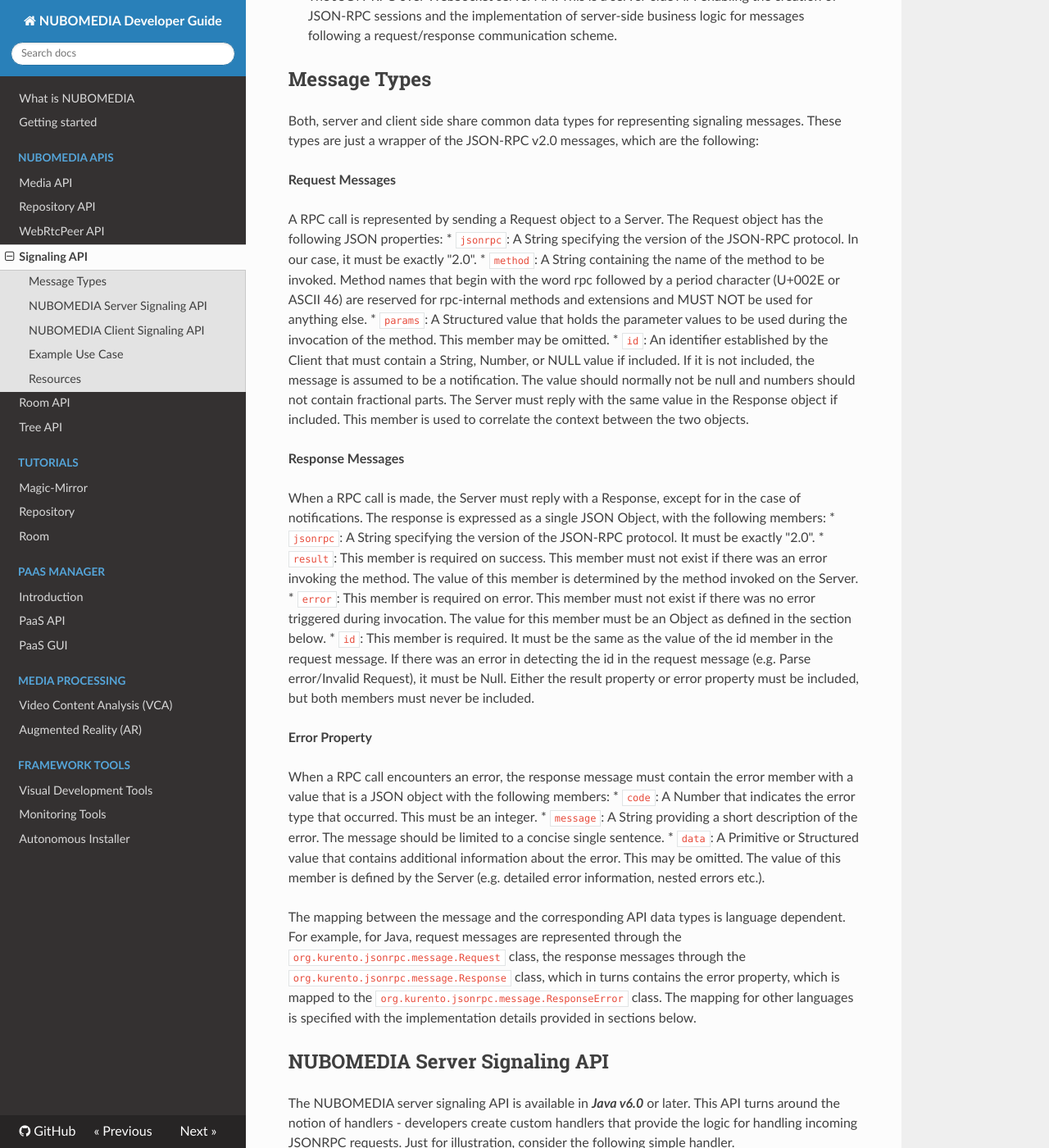
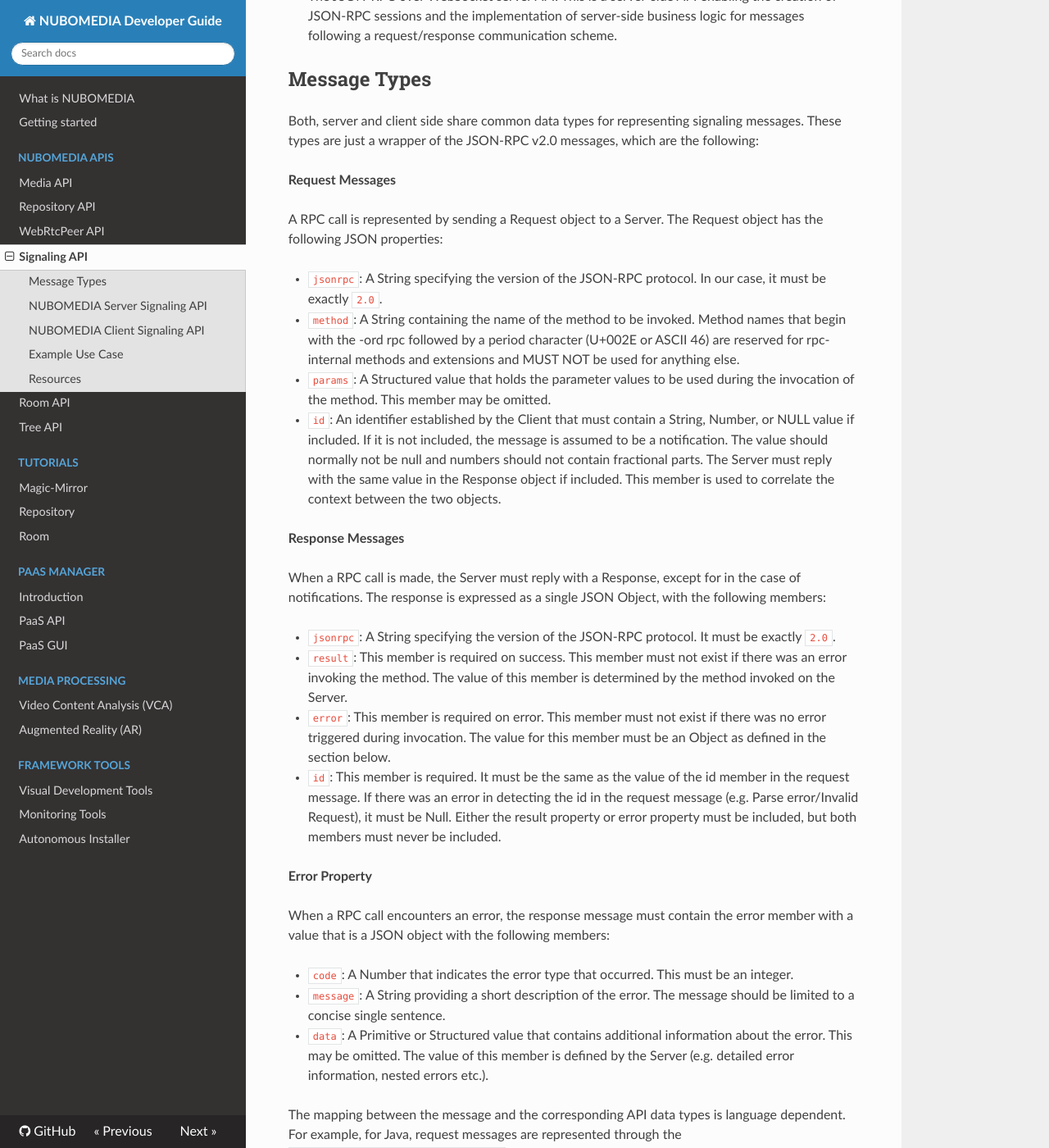
Before and after one commit to nubomedia/developer-guidelines, an MkDocs documentation site: the page built from docs/api/signaling.md, in a window 1280 px wide and 1400 px high, scrolled down 440 px. Shown: the whole window at 82% size. Built offline with MkDocs 1.6.1, drawn with Linux system fonts in a browser that asks for light colours; nearby versions of some CDN libraries; old or Windows-style settings are respelled for this version of MkDocs; some of the changed text lies outside the part shown.

Commit message:
Update Signaling API doc

````diff
--- a/docs/api/signaling.md
+++ b/docs/api/signaling.md
@@ -2,43 +2,57 @@
 
 NUBOMEDIA capabilities can be accessed through any kind of signaling protocol including SIP, XMPP or REST. However, for the sake of simplicity, we have created a very simple signaling protocol based on JSON-RPCs over WebSockets that is suitable for most applications not requiring specific interoperability features. This API has been created with the objective of enabling developers to access the NUBOMEDIA JSON-RPC over WebSocket NUBOMEDIA extensible signaling protocol. This protocol has been wrapped through an abstract API which enables full-duplex signaling exchanges between Application Server and Clients. To this aim, the API is split into two complementary parts:
 
-* The JSON-RPC over WebSocket client API. This is a client-side API enabling the creation of JSON-RPC sessions and the sending and receiving of messages through them.
-* The JSON-RPC over WebSocket server API. This is a server-side API enabling the creation of JSON-RPC sessions and the implementation of server-side business logic for messages following a request/response communication scheme.
+- The JSON-RPC over WebSocket client API. This is a client-side API enabling the creation of JSON-RPC sessions and the sending and receiving of messages through them.
+
+- The JSON-RPC over WebSocket server API. This is a server-side API enabling the creation of JSON-RPC sessions and the implementation of server-side business logic for messages following a request/response communication scheme.
 
 ## Message Types
+
 Both, server and client side share common data types for representing signaling messages. These types are just a wrapper of the JSON-RPC v2.0 messages, which are the following:
 
 **Request Messages**
 
 A RPC call is represented by sending a Request object to a Server. The Request object has the following JSON properties:
-* ```jsonrpc```: A String specifying the version of the JSON-RPC protocol. In our case, it must be exactly "2.0".
-* ```method```: A String containing the name of the method to be invoked. Method names that begin with the word rpc followed by a period character (U+002E or ASCII 46) are reserved for rpc-internal methods and extensions and MUST NOT be used for anything else.
-* ```params```: A Structured value that holds the parameter values to be used during the invocation of the method. This member may be omitted.
-* ```id```: An identifier established by the Client that must contain a String, Number, or NULL value if included. If it is not included, the message is assumed to be a notification. The value should normally not be null and numbers should not contain fractional parts. The Server must reply with the same value in the Response object if included. This member is used to correlate the context between the two objects.
+
+- ```jsonrpc```: A String specifying the version of the JSON-RPC protocol. In our case, it must be exactly ```2.0```.
+
+- ```method```: A String containing the name of the method to be invoked. Method names that begin with the -ord rpc followed by a period character (U+002E or ASCII 46) are reserved for rpc-internal methods and extensions and MUST NOT be used for anything else.
+
+- ```params```: A Structured value that holds the parameter values to be used during the invocation of the method. This member may be omitted.
+
+- ```id```: An identifier established by the Client that must contain a String, Number, or NULL value if included. If it is not included, the message is assumed to be a notification. The value should normally not be null and numbers should not contain fractional parts. The Server must reply with the same value in the Response object if included. This member is used to correlate the context between the two objects.
 
 
 **Response Messages**
 
 When a RPC call is made, the Server must reply with a Response, except for in the case of notifications. The response is expressed as a single JSON Object, with the following members:
-* ```jsonrpc```: A String specifying the version of the JSON-RPC protocol. It must be exactly "2.0".
-* ```result```: This member is required on success. This member must not exist if there was an error invoking the method. The value of this member is determined by the method invoked on the Server.
-* ```error```: This member is required on error. This member must not exist if there was no error triggered during invocation. The value for this member must be an Object as defined in the section below.
-* ```id```: This member is required. It must be the same as the value of the id member in the request message. If there was an error in detecting the id in the request message (e.g. Parse error/Invalid Request), it must be Null. Either the result property or error property must be included, but both members must never be included.
+
+- ```jsonrpc```: A String specifying the version of the JSON-RPC protocol. It must be exactly ```2.0```.
+
+- ```result```: This member is required on success. This member must not exist if there was an error invoking the method. The value of this member is determined by the method invoked on the Server.
+
+- ```error```: This member is required on error. This member must not exist if there was no error triggered during invocation. The value for this member must be an Object as defined in the section below.
+
+- ```id```: This member is required. It must be the same as the value of the id member in the request message. If there was an error in detecting the id in the request message (e.g. Parse error/Invalid Request), it must be Null. Either the result property or error property must be included, but both members must never be included.
 
 
 **Error Property**
 
 When a RPC call encounters an error, the response message must contain the error member with a value that is a JSON object with the following members:
-* ```code```: A Number that indicates the error type that occurred. This must be an integer.
-* ```message```: A String providing a short description of the error. The message should be limited to a concise single sentence.
-* ```data```: A Primitive or Structured value that contains additional information about the error. This may be omitted. The value of this member is defined by the Server (e.g. detailed error information, nested errors etc.).
+
+- ```code```: A Number that indicates the error type that occurred. This must be an integer.
+
+- ```message```: A String providing a short description of the error. The message should be limited to a concise single sentence.
+
+- ```data```: A Primitive or Structured value that contains additional information about the error. This may be omitted. The value of this member is defined by the Server (e.g. detailed error information, nested errors etc.).
 
 The mapping between the message and the corresponding API data types is language dependent. For example, for Java, request messages are represented through the ```org.kurento.jsonrpc.message.Request``` class, the response messages through the ```org.kurento.jsonrpc.message.Response``` class, which in turns contains the error property, which is mapped to the ```org.kurento.jsonrpc.message.ResponseError``` class. The mapping for other languages is specified with the implementation details provided in sections below.
 
 ## NUBOMEDIA Server Signaling API
+
 The NUBOMEDIA server signaling API is available in ***Java v6.0*** or later. This API turns around the notion of handlers - developers create custom handlers that provide the logic for handling incoming JSONRPC requests. Just for illustration, consider the following simple handler.
 
-```
+```java
 public class EchoJsonRpcHandler extends DefaultJsonRpcHandler<JsonObject>
 {
   @Override
@@ -53,13 +67,16 @@ public class EchoJsonRpcHandler extends DefaultJsonRpcHandler<JsonObject>
 }
 ```
 As it can be observed, developers just need to override the handleRequest method in order to provide their custom processing logic. In that case, only “echo” messages are processed. In order to program handlers, developers have some helper classes:
-* Transactions: A Transaction represents a request/response pair. Hence, through the transaction developers access the ability of sending back responses to requests.
-* Sessions: The Transaction also exposes a Session object. Sessions represent state among different transactions so that attributes can be stored and recovered across them. It is important to remark that this JSON-RPC session concept may spawn across different HTTP (i.e. WebSocket) sessions. This high-level notion of session is enforced through a sessionId property which is exchanged between clients and servers as part of the params JSON object, in requests, and of the result JSON object, in responses.
+
+- Transactions: A Transaction represents a request/response pair. Hence, through the transaction developers access the ability of sending back responses to requests.
+
+- Sessions: The Transaction also exposes a Session object. Sessions represent state among different transactions so that attributes can be stored and recovered across them. It is important to remark that this JSON-RPC session concept may spawn across different HTTP (i.e. WebSocket) sessions. This high-level notion of session is enforced through a sessionId property which is exchanged between clients and servers as part of the params JSON object, in requests, and of the result JSON object, in responses.
 
 ## NUBOMEDIA Client Signaling API
+
 The NUBOMEDIA client signaling API is available in ***JavaScript*** for WWW browsers, ***Java*** for Android 4.0 and later, ***Objective C*** for iOS on versions 7.0 and later. These implementations are just a wrapper of the JSON-RPC v2 over WebSockets protocol.Hence, further programming languages might be supported by creating the appropriate wrappers on those APIs.The NUBOMEDIA Client Signaling API has the main objective of enabling clients to send JSON-RPC messages to servers and of making possible to receive the corresponding answers and process them. The mechanism for doing so is quite straightforward and can be appreciated in the following code snippet.
 
-```
+```java
   JsonRpcClient client = new JsonRpcClientWebSocket("ws://localhost:8080/echo");
   Request<JsonObject> request = new Request<>();
 
@@ -73,13 +90,14 @@ As it can be observed, once the client object is created pointing to the appropr
 be later analyzed by the client for providing the appropriate processing.
 
 ## Example Use Case
+
 The signaling API can be used for establishing any kind of communication between clients and application server logic. Both the NUBOMEDIA room and tree APIs have been created on top of the signaling API and they can be considered as advanced and realistic examples of using it. However, for the objectives of this document, we wish to introduce a very simple example illustrating how the signaling API is used. To this aim, we are going to program the most simple signaling mechanism we can imagine: an echo.
 
 In the echo signaling, clients send text messages to the server which, in turn, answers back the message to the client. Programming an echo signaling with our signaling API is straightforward. First, we need to determine how to create the signaling messages.
 
 This is quite simple given the JSON-RPC message structure specified above: our signaling message just uses the params field and inserts into it the echo string. After that, we can program the server side logic, which can be implemented with the code below.
 
-```
+```java
   public class EchoJsonRpcHandler extends DefaultJsonRpcHandler<JsonObject>
   {
     @Override
@@ -96,7 +114,7 @@ This is quite simple given the JSON-RPC message structure specified above: our s
 
 The client side is also very simple to create, as it can be observed in code snippet below:
 
-```
+```java
   static class Params
   {
     String  text;
@@ -112,15 +130,19 @@ The client side is also very simple to create, as it can be observed in code sni
 ```
 
 ## Resources
+
 **Full Documentation**
-* [Server signaling API](http://doc-kurento-jsonrpc.readthedocs.org/en/latest/)
-* [JavaScript client signaling API](http://doc-kurento-jsonrpc.readthedocs.org/en/latest/)
-* [Android client signaling API](http://jsonrpc-ws-android.readthedocs.org/en/latest/)
-* [iOS client signaling API](http://kurento-ios.readthedocs.org/en/latest/dev_guide.html#json-rpc)
+
+- [Server signaling API](http://doc-kurento-jsonrpc.readthedocs.org/en/latest/)
+- [JavaScript client signaling API](http://doc-kurento-jsonrpc.readthedocs.org/en/latest/)
+- [Android client signaling API](http://jsonrpc-ws-android.readthedocs.org/en/latest/)
+- [iOS client signaling API](http://kurento-ios.readthedocs.org/en/latest/dev_guide.html#json-rpc)
 
 **API Source Code**
+
 The repositories containing the relevant artifacts involved in this API are the following:
-* [Server signaling API](https://github.com/Kurento/kurento-java/tree/master/kurentojsonrpc)
-* [JavaScrpt signaling API](https://github.com/Kurento/kurento-jsonrpc-js)
-* [Android signaling API](https://github.com/nubomedia-vtt/jsonrpc-ws-android)
-* [iOS signaling API:](https://github.com/nubomediaTI/Kurento-iOS)
+
+- [Server signaling API](https://github.com/Kurento/kurento-java/tree/master/kurentojsonrpc)
+- [JavaScrpt signaling API](https://github.com/Kurento/kurento-jsonrpc-js)
+- [Android signaling API](https://github.com/nubomedia-vtt/jsonrpc-ws-android)
+- [iOS signaling API](https://github.com/nubomediaTI/Kurento-iOS)
````
